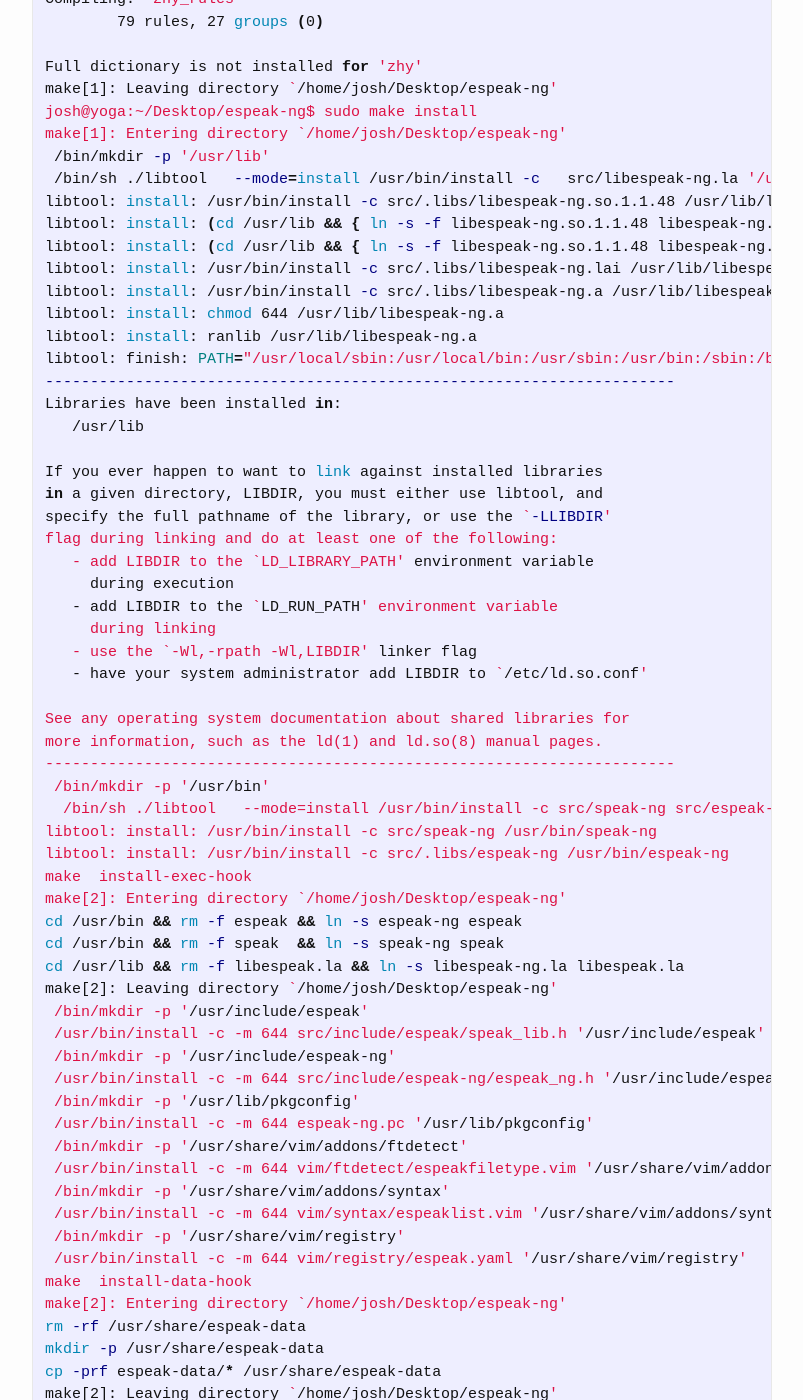
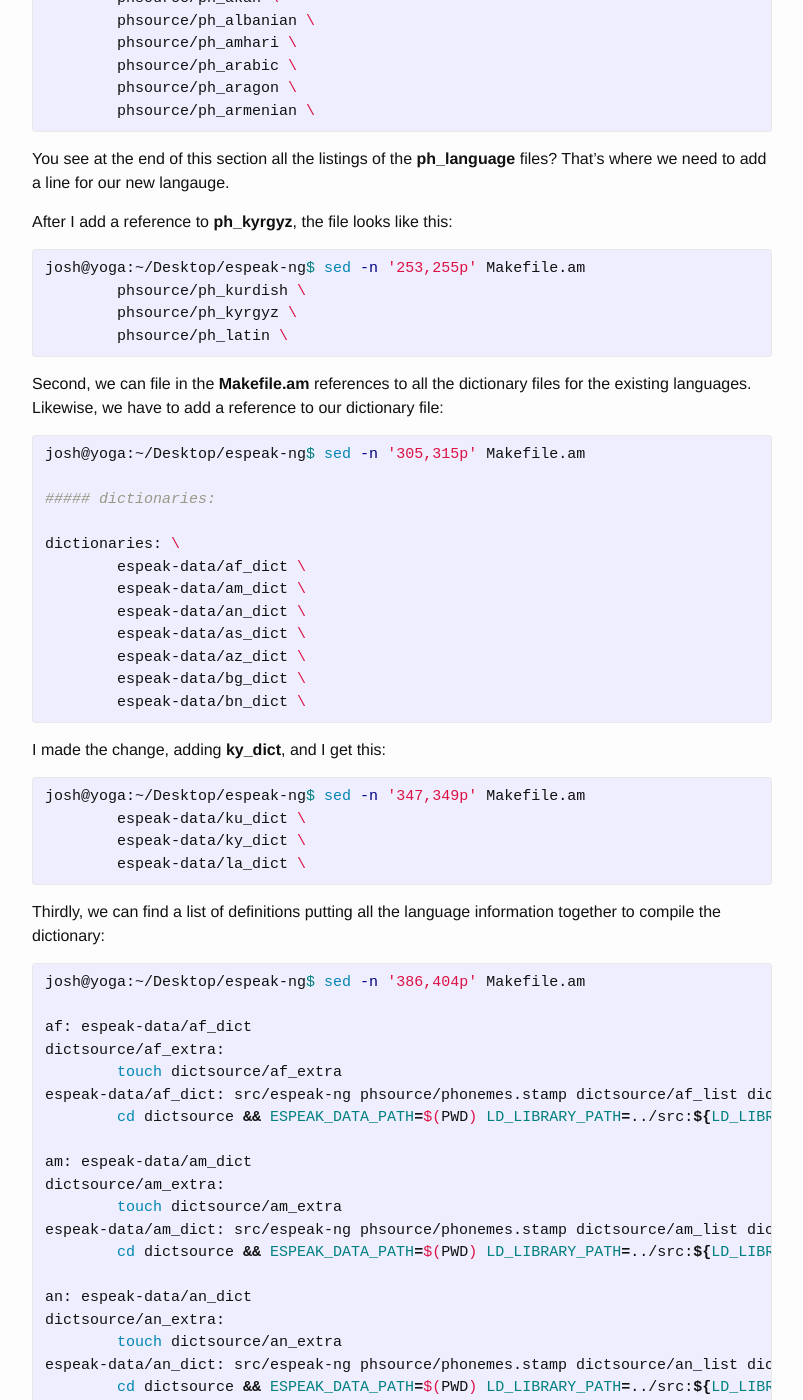
Before and after one commit to JRMeyer/jrmeyer.github.io, a Jekyll site: the page built from _posts/2016-07-03-How to Add a Language to Espeak-NG.markdown, in a window 1280 px wide and 1400 px high, scrolled down 11517 px. Shown: the whole window, without its empty margins (238-1041 px from the left). Built offline with Jekyll 4.4.1, drawn with Linux system fonts in a browser that asks for light colours; comment, search, counter and statistics services are not loaded; some of the changed text lies outside the part shown.

Commit message:
added the final steps for editing Makefile.am and some general formatting

```diff
--- a/_posts/2016-07-03-How to Add a Language to Espeak-NG.markdown
+++ b/_posts/2016-07-03-How to Add a Language to Espeak-NG.markdown
@@ -9,30 +9,35 @@ mermaid: True
 
 ## Introduction
 
-Espeak-NG (aka Espeak New Generation) is an open source [formant speech synthesizer][formant] which can be found integrated into various text-to-speech projects (e.g. Ubuntu, NVDA). Espeak-NG can be also be used as a stand-alone text-to-speech converter to read text out load on a computer.
+[ESpeak NG][official-repo] is an open-source, [formant speech synthesizer][formant] which has been integrated into various open-source projects (e.g. Ubuntu, [NVDA][nvda]). ESpeak NG can be also be used as a stand-alone text-to-speech converter to read text out loud on a computer. ESpeak NG is the 'New Generation' fork of the older, [eSpeak][espeak].
 
-To add a new language to Espeak-NG, you mostly need to know about the language you're interested. Knowledge of programming, while helpful, is not needed. What you need to know is (1) how the sounds of the language work, and (2) how the spelling of the language relates to the sounds.
+To add a new language to eSpeak NG, you need to have an understanding of the sounds of the language you're interested in. Knowledge of programming, while helpful, is not necessarily needed.
 
-There is indeed good documentation out there already on how to add a new language to Espeak-NG (and a lot of the information in this post comes directly from the [official documentation][docs]), but in my experience of adding the Kyrgyz langauge I've thought that a clearer, more simple explanation would be useful.
+Specifically, you need to know two things: (1) how the sounds of the language work, and (2) how the spelling of the language relates to those sounds.
 
-In adding a new language, these are the files that you will need to edit or create. In the following table, **new-language** refers to the full name of the language you're working on (e.g. in my case, **kyrgyz**), **family** refers to the directory of the language family (e.g. in my case **trk** because Kyrgyz is a Turkic language), and finally, **nl** refers to the international two letter code of the new langauge you're adding (e.g. in my case, **kg**).
+There is indeed good documentation out there already on how to add a new language to eSpeak NG (and a lot of the information in this post comes directly from the [official documentation][docs]), but in my experience of adding the Kyrgyz langauge I've thought that a clearer, more simple explanation would be useful.
+
+In adding a new language, these are the files that you will need to edit or create. In the following table, **new-language** refers to the full name of the language you're working on (e.g. in my case, this will be **kyrgyz**). The word **family** refers to the directory of the language family (e.g. in my case **trk** because Kyrgyz is a Turkic language). Finally, the two letters **nl** refer to the international two letter code of the new langauge you're adding (e.g. in my case, **ky**).
 
 <br>
 
-| **/Makefile.am**  | edit  |
-| **/phsource/phonemes**  | edit  |
-| **/phsource/ph_new-language** | create  |
-| **/dictsource/nl_extra** | create  |
-| **/dictsource/nl_list** | create  |
-| **/dictsource/nl_rules** | create  |
-| **/espeak-data/voices/family/nl** | create  |
+| <span style="font-weight:normal"><font size="6">path/<b>file</b></font></span> | <span style="font-weight:normal"><font size="6"><i>action</i></font></span> |
+|:-
+| ./**Makefile.am**  | *edit*  |
+| ./phsource/**phonemes**  | *edit*  |
+| ./phsource/**ph_new-language** | *create*  |
+| ./dictsource/**nl_extra** | *create*  |
+| ./dictsource/**nl_list** | *create*  |
+| ./dictsource/**nl_rules** | *create*  |
+| ./espeak-data/voices/family/**nl** | *create*  |
+|---------+---------|
 {: align="center"}
 
 <br>
 
-## Installing Espeak-NG
+## Installing eSpeak NG
 
-First, let's clone Espeak-NG from Github:
+First, let's clone eSpeak NG from Github:
 
 {% highlight bash %}
 josh@yoga:~/Desktop$ git clone https://github.com/espeak-ng/espeak-ng.git
@@ -131,7 +136,7 @@ configure:
 {% endhighlight %}
 
 
-The espeak-ng and speak-ng programs, along with the espeak-ng voices, can then be compiled with **make**. After this, you should have working, compiled code, but it will only be accessible from the relevant directory (e.g. for me, just a folder on my Desktop).
+The eSpeak NG and Speak NG programs, along with the eSpeak NG voices, can then be compiled with **make**. After this, you should have working, compiled code, but it will only be accessible from the relevant directory (e.g. for me, just a folder on my Desktop).
 
 
 {% highlight bash %}
@@ -153,7 +158,7 @@ make[1]: Leaving directory `/home/josh/Desktop/espeak-ng'
 {% endhighlight %}
 
 
-Finally, we can install Espeak-NG (and make it accessible from anywhere on the computer) with the following command:
+Finally, we can install eSpeak NG (and make it accessible from anywhere on the computer) with the following command:
 
 
 {% highlight bash %}
@@ -219,25 +224,25 @@ make[2]: Leaving directory `/home/josh/Desktop/espeak-ng'
 make[1]: Leaving directory `/home/josh/Desktop/espeak-ng'
 {% endhighlight %}
 
-Huzzah! You should now have a functional installation of Espeak-NG! You should be able to use any existing language at this time. Here's a command to test out the US English version:
+Huzzah! You should now have a functional installation of eSpeak NG! You should be able to use any existing language at this time. Here's a command to test out the US English version:
 
 {% highlight bash %}
 josh@yoga:~/Desktop/espeak-ng$ espeak-ng -v en-us --stdout "Hey there, Bermet! What are you doing?" | paplay
 {% endhighlight %}
 
-Now, you probably want to know how to add a new language to Espeak-NG, and that's what we will start doing now.
+If you found this post you probably want to know how to add a new language to eSpeak NG, and that's what we will start doing now.
 
 ## Neccesary Files for A New Language
 
 ### The Voice File
 
-The first file we're going to add is the so-called "Voice File". In effect, this is a simple file that defines the language and how that language is to be spoken.
+The first file we're going to add is the so-called "Voice File". In a nutshell, this is a simple file that defines the language and how that language is to be spoken.
 
 In this file you must define the language name and its two letter code, and then you optionally can specify a male or female voice, define what the pitch should be, and other characteristics of the voice.
 
-This file needs to be located in **/espeak-data/voices/family** where **family** is the language family of your new language.
+This file needs to be located in **/espeak-data/voices/family/** where **family** is the language family of your new language.
 
-Since Kyrgyz is a Turkic language, I'm going to save the voice file in **/espeak-data/voices/trk**. The name of the voice file should just be the 2-letter code of the language. That's **kg** for Kyrgyz.
+Since Kyrgyz is a Turkic language, I'm going to save the voice file in **/espeak-data/voices/trk/**. The name of the voice file should just be the 2-letter code of the language. That's **ky** for Kyrgyz.
 
 
 I'd recommend looking through the other voice files for other languages to get an idea of what kinds of things you may want to define. There are many options, but to get started all you need to do is define the language name and code.
@@ -323,12 +328,12 @@ Practically all languages are written in a way that is not exact, but we need so
 
 The dictionary files help us create more precise transcriptions of words. These files take written words and convert them into a phonetic transcription. If these dictionary files work well, we will be able to produce a phonetic transcription for *any* text. Pretty cool, right?!
 
-The problem is, for almost any 'regular' rule we find in a language, there will be 'exceptions'. This is why there are at least two dictionary files: one for regular rules (**kg_rules**) and one for exceptions (**kg_list**).
+The problem is, for almost any 'regular' rule we find in a language, there will be 'exceptions'. This is why there are at least two dictionary files: one for regular rules (**ky_rules**) and one for exceptions (**ky_list**).
 
 My rules file for Kyrgyz looks something like this, just showing from lines 33 to 90:
 
 {% highlight bash %}
-josh@yoga:~/Desktop/espeak-ng/dictsource$ sed -n '33,90p' kg_rules
+josh@yoga:~/Desktop/espeak-ng/dictsource$ sed -n '33,90p' ky_rules
 
 .L01 а о у ы ё ю я   // back vowels
 .L02 э е и ө ү       // front vowels
@@ -398,7 +403,7 @@ Every language is going to have different rules, so all I want to do here is giv
 Now, let's take a look at my 'exceptions' file. In fact, this file includes exceptions as well as definitions of symbols. Numbers have to be defined here as well.
 
 {% highlight bash %}
-josh@yoga:~/Desktop/espeak-ng/dictsource$ sed -n '25,30p' kg_list
+josh@yoga:~/Desktop/espeak-ng/dictsource$ sed -n '25,30p' ky_list
 // Numbers
 _1	b'ir
 _2	ek'i
@@ -443,123 +448,145 @@ include ph_burmese
 phonemetable gn base
 include ph_guarani
 
-phonemetable kg base
+phonemetable ky base
 include ph_kyrgyz
 
 {% endhighlight %}
 
-This is where I try to compile phonemes and get an error
+For this file, that's all we have to do!
+
+
+### Editing Makefile.am
+
+This is the point where I ran into some issues. I couldn't find anywhere on the original documentation a mention of editing the **Makefile.am**, so I left it alone, did all the other steps, and then ran into lots of issues.
+
+Finally I decided to take a longer look at the Makefile, and I realized that there were a few simple things that needed to be added for my Kyrgyz voice to compile and install correctly.
+
+First, there's a reference to the phoneme file that should be added:
 
 {% highlight bash %}
-josh@yoga:~/Desktop/espeak-ng$ espeak-ng --compile-phonemes
-Compiling phoneme data: /usr/share/espeak-data/../phsource/phonemes
-Error processing file '/usr/share/espeak-data/../phsource/phonemes': No such file or directory.
-{% endhighlight %}
+josh@yoga:~/Desktop/espeak-ng$  sed -n '190,205p' Makefile.am
 
-So I'm trying this instead:
+##### phoneme data:
 
-{% highlight bash %}
-josh@yoga:~/Desktop/espeak-ng$ make phsource/phonemes.stamp
-ESPEAK_DATA_PATH=/home/josh/Desktop/espeak-ng src/espeak-ng --compile-intonations && \
-		ESPEAK_DATA_PATH=/home/josh/Desktop/espeak-ng src/espeak-ng --compile-phonemes && \
-		touch phsource/phonemes.stamp
-Compiled 26 intonation tunes: 0 errors.
-Compiling phoneme data: /home/josh/Desktop/espeak-ng/espeak-data/../phsource/phonemes
+espeak-data/phondata: phsource/phonemes.stamp
+espeak-data/phondata-manifest: phsource/phonemes.stamp
+espeak-data/phonindex: phsource/phonemes.stamp
+espeak-data/phontab: phsource/phonemes.stamp
+espeak-data/intonations: phsource/phonemes.stamp
 
-Refs 3353,  Reused 2498
-Compiled phonemes: 0 errors.
+phsource/phonemes.stamp: \
+	phsource/ph_afrikaans \
+	phsource/ph_akan \
+	phsource/ph_albanian \
+	phsource/ph_amhari \
+	phsource/ph_arabic \
+	phsource/ph_aragon \
+	phsource/ph_armenian \
 
 {% endhighlight %}
 
-I was getting an error compiling kg_dict with sudo espeak --compile=kg saying there was no file in usr/share/ something.
+You see at the end of this section all the listings of the **ph_language** files? That's where we need to add a line for our new langauge.
 
-Then I ran make, sudo make install, and then sudo espeak --compile=kg, and I got something to work.
+After I add a reference to **ph_kyrgyz**, the file looks like this:
+
+{% highlight bash %}
+josh@yoga:~/Desktop/espeak-ng$ sed -n '253,255p' Makefile.am
+	phsource/ph_kurdish \
+	phsource/ph_kyrgyz \
+	phsource/ph_latin \
+{% endhighlight %}
+
+Second, we can file in the **Makefile.am** references to all the dictionary files for the existing languages. Likewise, we have to add a reference to our dictionary file:
+
+{% highlight bash %}
+josh@yoga:~/Desktop/espeak-ng$ sed -n '305,315p' Makefile.am
+
+##### dictionaries:
+
+dictionaries: \
+	espeak-data/af_dict \
+	espeak-data/am_dict \
+	espeak-data/an_dict \
+	espeak-data/as_dict \
+	espeak-data/az_dict \
+	espeak-data/bg_dict \
+	espeak-data/bn_dict \
+{% endhighlight %}
+
+I made the change, adding **ky_dict**, and I get this:
+
+{% highlight bash %}
+josh@yoga:~/Desktop/espeak-ng$ sed -n '347,349p' Makefile.am
+	espeak-data/ku_dict \
+	espeak-data/ky_dict \
+	espeak-data/la_dict \
+{% endhighlight %}
+
+Thirdly, we can find a list of definitions putting all the language information together to compile the dictionary:
+
+{% highlight bash %}
+josh@yoga:~/Desktop/espeak-ng$ sed -n '386,404p' Makefile.am
+
+af: espeak-data/af_dict
+dictsource/af_extra:
+	touch dictsource/af_extra
+espeak-data/af_dict: src/espeak-ng phsource/phonemes.stamp dictsource/af_list dictsource/af_rules dictsource/af_extra
+	cd dictsource && ESPEAK_DATA_PATH=$(PWD) LD_LIBRARY_PATH=../src:${LD_LIBRARY_PATH} ../src/espeak-ng --compile=af && cd ..
+
+am: espeak-data/am_dict
+dictsource/am_extra:
+	touch dictsource/am_extra
+espeak-data/am_dict: src/espeak-ng phsource/phonemes.stamp dictsource/am_list dictsource/am_rules dictsource/am_extra
+	cd dictsource && ESPEAK_DATA_PATH=$(PWD) LD_LIBRARY_PATH=../src:${LD_LIBRARY_PATH} ../src/espeak-ng --compile=am && cd ..
+
+an: espeak-data/an_dict
+dictsource/an_extra:
+	touch dictsource/an_extra
+espeak-data/an_dict: src/espeak-ng phsource/phonemes.stamp dictsource/an_list dictsource/an_rules dictsource/an_extra
+	cd dictsource && ESPEAK_DATA_PATH=$(PWD) LD_LIBRARY_PATH=../src:${LD_LIBRARY_PATH} ../src/espeak-ng --compile=an && cd ..
+
+{% endhighlight %}
+
+Likewise, we need these instructions for our new language. For Kyrgyz, I added the same definitions and I get this:
+
+{% highlight bash %}
+josh@yoga:~/Desktop/espeak-ng$ sed -n '620,638p' Makefile.am
+
+ku: espeak-data/ku_dict
+dictsource/ku_extra:
+	touch dictsource/ku_extra
+espeak-data/ku_dict: src/espeak-ng phsource/phonemes.stamp dictsource/ku_list dictsource/ku_rules dictsource/ku_extra
+	cd dictsource && ESPEAK_DATA_PATH=$(PWD) LD_LIBRARY_PATH=../src:${LD_LIBRARY_PATH} ../src/espeak-ng --compile=ku && cd ..
+
+ky: espeak-data/ky_dict
+dictsource/ky_extra:
+	touch dictsource/ky_extra
+espeak-data/ky_dict: src/espeak-ng phsource/phonemes.stamp dictsource/ky_list dictsource/ky_rules dictsource/ky_extra
+	cd dictsource && ESPEAK_DATA_PATH=$(PWD) LD_LIBRARY_PATH=../src:${LD_LIBRARY_PATH} ../src/espeak-ng --compile=ky && cd ..
+
+la: espeak-data/la_dict
+dictsource/la_extra:
+	touch dictsource/la_extra
+espeak-data/la_dict: src/espeak-ng phsource/phonemes.stamp dictsource/la_list dictsource/la_rules dictsource/la_extra
+	cd dictsource && ESPEAK_DATA_PATH=$(PWD) LD_LIBRARY_PATH=../src:${LD_LIBRARY_PATH} ../src/espeak-ng --compile=la && cd ..
+
+{% endhighlight %}
+
+With these final three changes to **Makefile.am**, you should be ready to go!
+
+## Conclusion
+
+I hope you found this post useful!
+
+If you have any questions or comments or find an issue, you can email me or leave a comment!
 
 
-{% highlight bash %}
-Full dictionary is not installed for 'zh'
-cd dictsource && ESPEAK_DATA_PATH=/home/josh/Desktop/espeak-ng LD_LIBRARY_PATH=../src: ../src/espeak-ng --compile=zhy && cd ..
-Full dictionary is not installed for 'zhy'
-Using phonemetable: 'zhy'
-Compiling: 'zhy_extra'
-	0 entries
-Compiling: 'zhy_rules'
-	79 rules, 27 groups (0)
 
-Full dictionary is not installed for 'zhy'
-make[1]: Leaving directory `/home/josh/Desktop/espeak-ng'
-josh@yoga:~/Desktop/espeak-ng$ sudo make install
-make[1]: Entering directory `/home/josh/Desktop/espeak-ng'
- /bin/mkdir -p '/usr/lib'
- /bin/sh ./libtool   --mode=install /usr/bin/install -c   src/libespeak-ng.la '/usr/lib'
-libtool: install: /usr/bin/install -c src/.libs/libespeak-ng.so.1.1.48 /usr/lib/libespeak-ng.so.1.1.48
-libtool: install: (cd /usr/lib && { ln -s -f libespeak-ng.so.1.1.48 libespeak-ng.so.1 || { rm -f libespeak-ng.so.1 && ln -s libespeak-ng.so.1.1.48 libespeak-ng.so.1; }; })
-libtool: install: (cd /usr/lib && { ln -s -f libespeak-ng.so.1.1.48 libespeak-ng.so || { rm -f libespeak-ng.so && ln -s libespeak-ng.so.1.1.48 libespeak-ng.so; }; })
-libtool: install: /usr/bin/install -c src/.libs/libespeak-ng.lai /usr/lib/libespeak-ng.la
-libtool: install: /usr/bin/install -c src/.libs/libespeak-ng.a /usr/lib/libespeak-ng.a
-libtool: install: chmod 644 /usr/lib/libespeak-ng.a
-libtool: install: ranlib /usr/lib/libespeak-ng.a
-libtool: finish: PATH="/usr/local/sbin:/usr/local/bin:/usr/sbin:/usr/bin:/sbin:/bin:/sbin" ldconfig -n /usr/lib
-----------------------------------------------------------------------
-Libraries have been installed in:
-   /usr/lib
-
-If you ever happen to want to link against installed libraries
-in a given directory, LIBDIR, you must either use libtool, and
-specify the full pathname of the library, or use the `-LLIBDIR'
-flag during linking and do at least one of the following:
-   - add LIBDIR to the `LD_LIBRARY_PATH' environment variable
-     during execution
-   - add LIBDIR to the `LD_RUN_PATH' environment variable
-     during linking
-   - use the `-Wl,-rpath -Wl,LIBDIR' linker flag
-   - have your system administrator add LIBDIR to `/etc/ld.so.conf'
-
-See any operating system documentation about shared libraries for
-more information, such as the ld(1) and ld.so(8) manual pages.
-----------------------------------------------------------------------
- /bin/mkdir -p '/usr/bin'
-  /bin/sh ./libtool   --mode=install /usr/bin/install -c src/speak-ng src/espeak-ng '/usr/bin'
-libtool: install: /usr/bin/install -c src/speak-ng /usr/bin/speak-ng
-libtool: install: /usr/bin/install -c src/.libs/espeak-ng /usr/bin/espeak-ng
-make  install-exec-hook
-make[2]: Entering directory `/home/josh/Desktop/espeak-ng'
-cd /usr/bin && rm -f espeak && ln -s espeak-ng espeak
-cd /usr/bin && rm -f speak  && ln -s speak-ng speak
-cd /usr/lib && rm -f libespeak.la && ln -s libespeak-ng.la libespeak.la
-make[2]: Leaving directory `/home/josh/Desktop/espeak-ng'
- /bin/mkdir -p '/usr/include/espeak'
- /usr/bin/install -c -m 644 src/include/espeak/speak_lib.h '/usr/include/espeak'
- /bin/mkdir -p '/usr/include/espeak-ng'
- /usr/bin/install -c -m 644 src/include/espeak-ng/espeak_ng.h '/usr/include/espeak-ng'
- /bin/mkdir -p '/usr/lib/pkgconfig'
- /usr/bin/install -c -m 644 espeak-ng.pc '/usr/lib/pkgconfig'
- /bin/mkdir -p '/usr/share/vim/addons/ftdetect'
- /usr/bin/install -c -m 644 vim/ftdetect/espeakfiletype.vim '/usr/share/vim/addons/ftdetect'
- /bin/mkdir -p '/usr/share/vim/addons/syntax'
- /usr/bin/install -c -m 644 vim/syntax/espeaklist.vim '/usr/share/vim/addons/syntax'
- /bin/mkdir -p '/usr/share/vim/registry'
- /usr/bin/install -c -m 644 vim/registry/espeak.yaml '/usr/share/vim/registry'
-make  install-data-hook
-make[2]: Entering directory `/home/josh/Desktop/espeak-ng'
-rm -rf /usr/share/espeak-data
-mkdir -p /usr/share/espeak-data
-cp -prf espeak-data/* /usr/share/espeak-data
-make[2]: Leaving directory `/home/josh/Desktop/espeak-ng'
-make[1]: Leaving directory `/home/josh/Desktop/espeak-ng'
-josh@yoga:~/Desktop/espeak-ng$ cd dictsource/
-josh@yoga:~/Desktop/espeak-ng/dictsource$ sudo espeak --compile=kg
-Can't read dictionary file: '/usr/share/espeak-data/kg_dict'
-Using phonemetable: 'kg'
-Compiling: 'kg_list'
-	5 entries
-Compiling: 'kg_extra'
-	0 entries
-Compiling: 'kg_rules'
-	59 rules, 33 groups (0)
-{% endhighlight %}
-
+[official-repo]: https://github.com/espeak-ng/espeak-ng
 [formant]: https://en.wikipedia.org/wiki/Speech_synthesis#Formant_synthesis
+[nvda]: http://www.nvaccess.org/
+[espeak]: https://en.wikipedia.org/wiki/ESpeak
 [docs]: https://github.com/espeak-ng/espeak-ng/tree/master/docs
 [autotools]: https://www.gnu.org/software/automake/faq/autotools-faq.html#What-does-_002e_002fbootstrap-or-_002e_002fautogen_002esh-do_003f
 [voices]: https://github.com/espeak-ng/espeak-ng/blob/master/docs/voices.md
```
Also changed, not shown: other parts of _posts/2016-07-03-How to Add a Language to Espeak-NG.markdown (+5 -5 lines).
